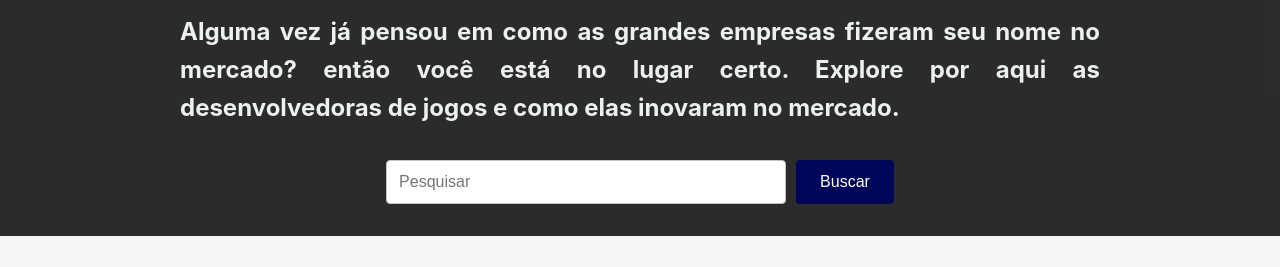
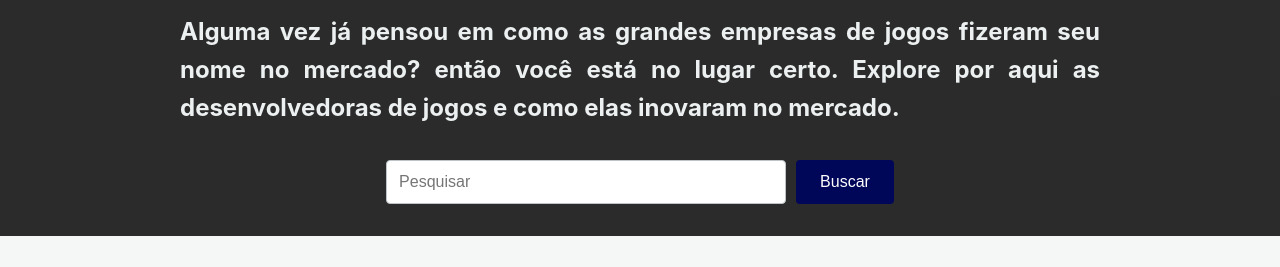
Before and after one commit to Willianbonazolli/Immersao-dev-alura, a plain HTML site: page index.html in a window 1280 px wide. Shown: the part 413-680 px from the top of the page. Drawn offline with Linux system fonts and the light colour scheme.

Commit message:
Update index.html

```diff
--- a/index.html
+++ b/index.html
@@ -13,7 +13,7 @@
                 <img src="https://cdn.aptoide.com/imgs/5/f/b/5fbc209c8b010d62bdf44087286f70a9_icon.png?w=128" alt="Logo da Alura" class="logo" title="Acesse o site da Alura">
             </a>
             <h1>Base de Conhecimento</h1>
-            <h2 class="desc"> Alguma vez já pensou em como as grandes empresas fizeram seu nome no mercado?
+            <h2 class="desc"> Alguma vez já pensou em como as grandes empresas de jogos fizeram seu nome no mercado?
                  então você está no lugar certo. Explore por aqui as desenvolvedoras de jogos e como elas
                 inovaram no mercado.
             </h2>
@@ -48,4 +48,5 @@
     <script src="script.js"></script>
 
 </body>
+
 </html>
```
